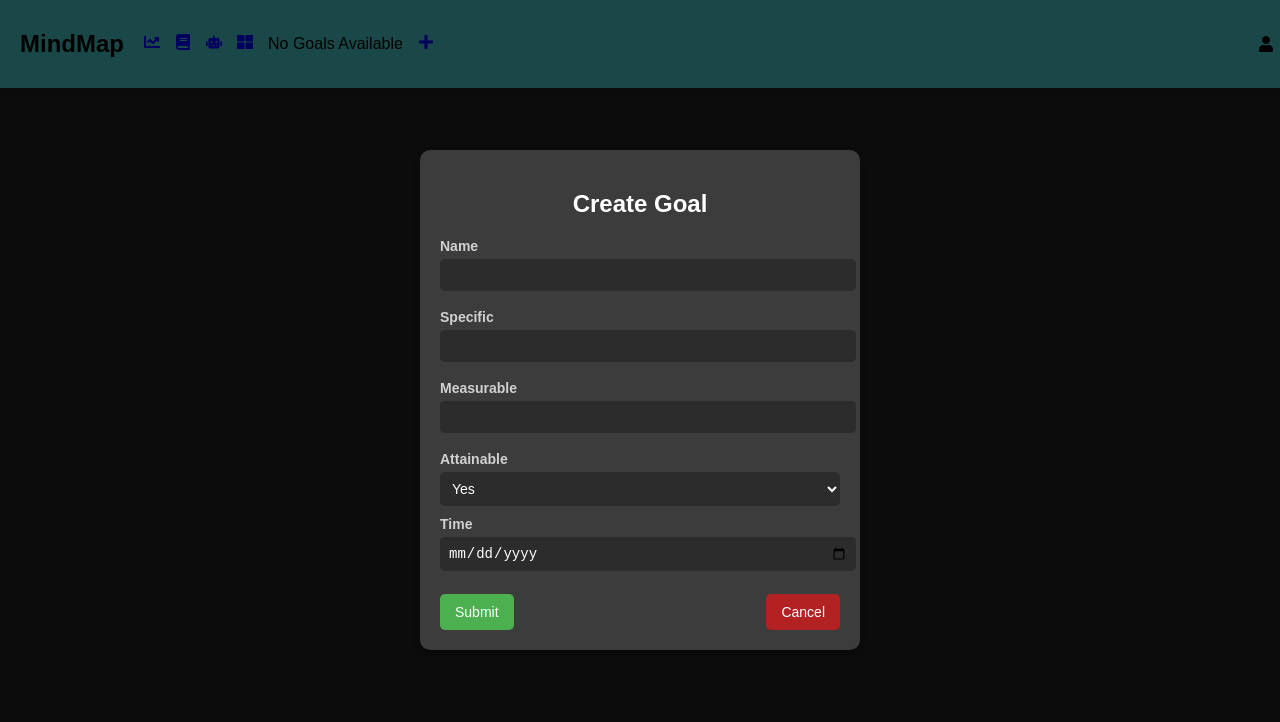
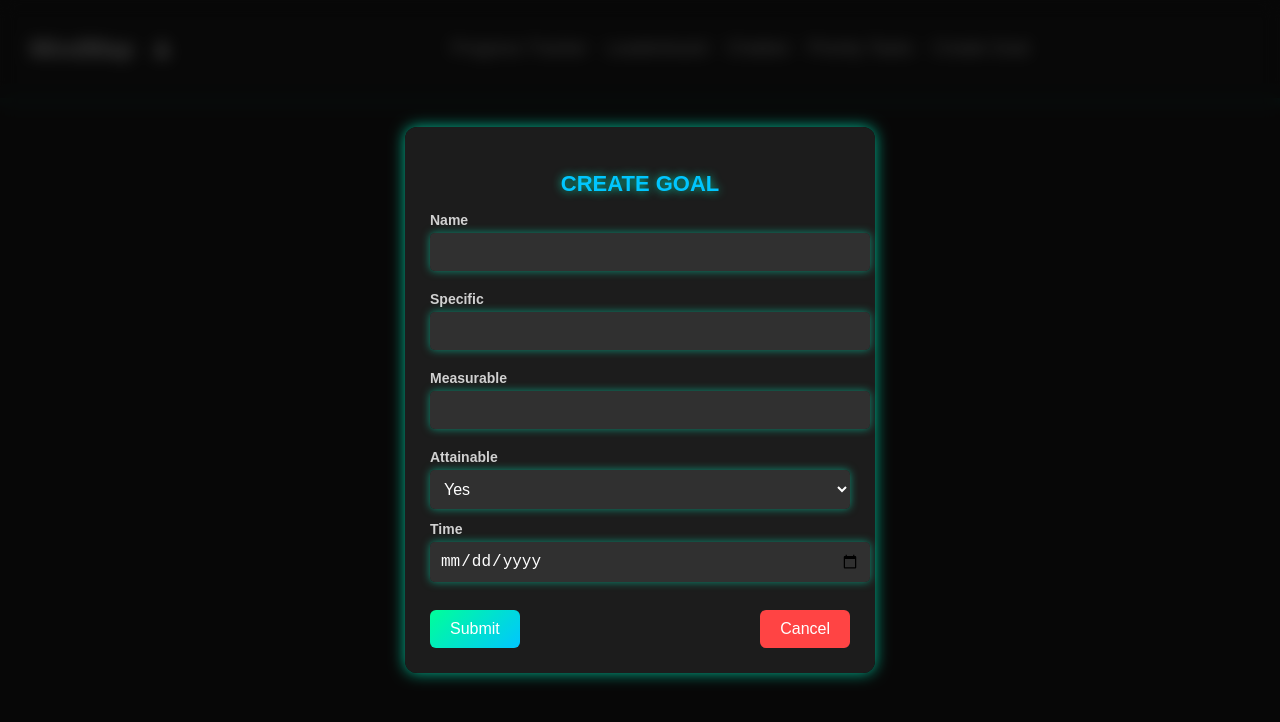
Before and after one commit to renasustek/MindMapFrontend, a React (Create React App) app: page /CreateGoal in a window 1280 px wide. Shown: the top 722 px of the page. Built offline with nearby package versions, Linux system fonts and the light colour scheme.

Commit message:
made major css changes

```diff
--- a/src/components/NavBar.js
+++ b/src/components/NavBar.js
@@ -1,27 +1,26 @@
-import React, { useState, useEffect, useContext } from "react";
+import React, { useState, useContext, useEffect } from "react";
 import { Link, useNavigate } from "react-router-dom";
-import { FaBars, FaTimes, FaChartLine, FaBook, FaPlus, FaUser, FaSignOutAlt, FaRobot, FaThLarge } from "react-icons/fa";
+import { FaBars, FaTimes, FaUser, FaSignOutAlt, FaChevronDown } from "react-icons/fa";
 import { AuthContext } from "../context/AuthContext";
-import AuthModal from "./AuthModal";
+import AuthModal from "./AuthModal"; // ✅ Import Auth Modal
 import axios from "axios";
 import "../styles/NavBar.css";
 
 const NavBar = () => {
   const { isAuthenticated, logout } = useContext(AuthContext);
+  const [menuOpen, setMenuOpen] = useState(false);
   const [showModal, setShowModal] = useState(false);
   const [goals, setGoals] = useState([]);
-  const [menuOpen, setMenuOpen] = useState(false);
-
+  const [goalDropdownOpen, setGoalDropdownOpen] = useState(false);
   const navigate = useNavigate();
 
-  // Fetch goals when user logs in
+  // Fetch Goals
   useEffect(() => {
     if (isAuthenticated) {
       axios
         .get("http://localhost:8080/goal/all", { withCredentials: true })
         .then((response) => {
           setGoals(response.data || []);
-          localStorage.setItem("goals", JSON.stringify(response.data || []));
         })
         .catch((error) => {
           console.error("Failed to fetch goals", error);
@@ -30,14 +29,6 @@ const NavBar = () => {
     }
   }, [isAuthenticated]);
 
-  // Restore goals from localStorage on page load
-  useEffect(() => {
-    const savedGoals = localStorage.getItem("goals");
-    if (savedGoals) {
-      setGoals(JSON.parse(savedGoals));
-    }
-  }, []);
-
   const handleGoalClick = (goal) => {
     navigate(`/goal/${goal.uuid}/${goal.kanbanBoardId}/${goal.specificSteps}/${goal.measureProgress}/${goal.isGoalRealistic}/${goal.dueDate}/${goal.completedDate}`);
   };
@@ -45,94 +36,87 @@ const NavBar = () => {
   return (
     <>
       <nav className="navbar">
-        {/* Left Section: Logo + Navigation Links */}
+        {/* Left Section */}
         <div className="nav-left">
           <div className="logo"></div>
           <h1>MindMap</h1>
+        </div>
 
+        {/* User Section */}
+        <div className="user-section">
+          <FaUser onClick={() => setShowModal(true)} title="Login/Register" />
+          {isAuthenticated && (
+            <FaSignOutAlt onClick={() => logout()} className="cursor-pointer" title="Logout" />
+          )}
+        </div>
+
+        {/* Navigation Links */}
         <div className="nav-links">
-            <Link to="/progressTracker"><FaChartLine /></Link>
-            <Link to="/leaderboard"><FaBook /></Link>
-            <Link to="/chatbot"><FaRobot title="Chatbot" /></Link>
-            <Link to="/PriorityTasks"><FaThLarge title="PriorityTasks" /></Link>
+          <Link to="/progressTracker">Progress Tracker</Link>
+          <Link to="/leaderboard">Leaderboard</Link>
+          <Link to="/chatbot">Chatbot</Link>
+          <Link to="/PriorityTasks">Priority Tasks</Link>
+          <Link to="/CreateGoal">Create Goal</Link>
 
-            <div className="goal-buttons">
+          {/* 🎯 Goals Dropdown */}
+          {isAuthenticated && (
+            <div className="goal-dropdown">
+              <button className="goal-dropdown-btn" onClick={() => setGoalDropdownOpen(!goalDropdownOpen)}>
+                Goals <FaChevronDown />
+              </button>
+              {goalDropdownOpen && (
+                <div className="goal-dropdown-content">
                   {goals.length > 0 ? (
                     goals.map((goal) => (
                       <button key={goal.uuid} onClick={() => handleGoalClick(goal)} className="goal-btn">
-                    GOAL
+                        {goal.name || "Goal"}
                       </button>
                     ))
                   ) : (
-                <p>No Goals Available</p>
+                    <p className="no-goals">No Goals Available</p>
+                  )}
+                </div>
+              )}
+            </div>
           )}
         </div>
 
-            <Link to="/CreateGoal"><FaPlus title="CreateGoal" /></Link>
-          </div>
-        </div>
-
-        {/* Right Section: Login & Logout */}
-        <div className="user-section">
-          <FaUser onClick={() => setShowModal(true)} className="cursor-pointer" title="Login/Register" />
-          <FaSignOutAlt
-            onClick={() => {
-              logout();
-              setGoals([]);
-              localStorage.removeItem("goals");
-            }}
-            className="cursor-pointer"
-            title="Logout"
-          />
-        </div>
-
-        {/* Hamburger Menu (Mobile) */}
+        {/* Mobile Menu Icon */}
         <div className="menu-icon" onClick={() => setMenuOpen(!menuOpen)}>
           {menuOpen ? <FaTimes /> : <FaBars />}
         </div>
+      </nav>
 
-        {/* Mobile Navigation Menu */}
+      {/* Mobile Menu */}
       {menuOpen && (
         <div className="mobile-menu">
-            <div className="mobile-menu-content">
-            <div className="menu-icon" onClick={() => setMenuOpen(!menuOpen)}>
-          {menuOpen ? <FaTimes /> : <FaBars />}
-        </div>
           <Link to="/progressTracker" onClick={() => setMenuOpen(false)}>Progress Tracker</Link>
           <Link to="/leaderboard" onClick={() => setMenuOpen(false)}>Leaderboard</Link>
           <Link to="/chatbot" onClick={() => setMenuOpen(false)}>Chatbot</Link>
           <Link to="/PriorityTasks" onClick={() => setMenuOpen(false)}>Priority Tasks</Link>
           <Link to="/CreateGoal" onClick={() => setMenuOpen(false)}>Create Goal</Link>
-              <div className="goal-buttons">
-              {goals.length > 0 ? (
-                goals.map((goal) => (
+
+          {/* 🎯 Mobile Goals Dropdown */}
+          {isAuthenticated && (
+            <div className="mobile-goal-dropdown">
+              <button className="goal-dropdown-btn" onClick={() => setGoalDropdownOpen(!goalDropdownOpen)}>
+                Goals <FaChevronDown />
+              </button>
+              {goalDropdownOpen && (
+                <div className="goal-dropdown-content">
+                  {goals.map((goal) => (
                     <button key={goal.uuid} onClick={() => handleGoalClick(goal)} className="goal-btn">
-                    GOAL
+                      {goal.name || "Goal"}
                     </button>
-                ))
-              ) : (
-                <p>No Goals Available</p>
+                  ))}
+                </div>
               )}
             </div>
-              {/* User Section inside Mobile Menu */}
-              <div className="mobile-user-section">
-                <FaUser onClick={() => { setShowModal(true); setMenuOpen(false); }} className="cursor-pointer" title="Login/Register" />
-                <FaSignOutAlt
-                  onClick={() => {
-                    logout();
-                    setGoals([]);
-                    localStorage.removeItem("goals");
-                    setMenuOpen(false);
-                  }}
-                  className="cursor-pointer"
-                  title="Logout"
-                />
-              </div>
-            </div>
+          )}
         </div>
       )}
-      </nav>
 
+      {/* ✅ Auth Modal */}
       {showModal && <AuthModal closeModal={() => setShowModal(false)} />}
     </>
   );
--- a/src/pages/CreateGoal.js
+++ b/src/pages/CreateGoal.js
@@ -56,7 +56,10 @@ const CreateGoal = () => {
                     <input type="date" value={dueDate} onChange={(e) => setDueDate(e.target.value)} required />
 
                     <div className="button-group">
-                        <button type="submit">Submit</button>
+                        <Link to="/">
+                            <button type="submit">Submit</button>
+                        </Link>
+
                         <Link to="/">
                             <button type="button">Cancel</button>
                         </Link>
--- a/src/pages/PriorityTasks.js
+++ b/src/pages/PriorityTasks.js
@@ -1,6 +1,6 @@
 import React, { useState, useEffect } from "react";
 import axios from "axios";
-import "../styles/PriorityTasks.css"; // Add styles if needed
+import "../styles/PriorityTasks.css";
 
 const PriorityTasks = () => {
   const [tasks, setTasks] = useState([]);
--- a/src/styles/CreateGoal.css
+++ b/src/styles/CreateGoal.css
@@ -1,81 +1,130 @@
-/* Center the modal with overlay */
+/* 🟢 Full-Screen Dimmed Overlay */
 .overlay {
   position: fixed;
   top: 0;
   left: 0;
   width: 100%;
   height: 100%;
-    background: rgba(0, 0, 0, 0.6); /* Dimmed background */
+  background: rgba(0, 0, 0, 0.75); /* Darker overlay */
   display: flex;
   justify-content: center;
   align-items: center;
   z-index: 1000;
+  backdrop-filter: blur(8px);
 }
 
-  /* Style the modal box */
+/* 🔷 Futuristic Modal Box */
 .modal {
-    background: #3c3c3c;
-    padding: 20px;
-    border-radius: 10px;
-    width: 400px;
-    box-shadow: 0px 4px 10px rgba(0, 0, 0, 0.3);
+  background: rgba(30, 30, 30, 0.95);
+  padding: 25px;
+  border-radius: 12px;
+  width: 420px;
+  box-shadow: 0px 0px 15px rgba(0, 255, 204, 0.7);
   color: white;
   text-align: center;
+  transition: transform 0.3s ease-in-out, box-shadow 0.3s ease-in-out;
 }
 
-  /* Form label styling */
+/* 🔥 Hover Effect */
+.modal:hover {
+  transform: scale(1.02);
+  box-shadow: 0px 0px 20px rgba(0, 255, 204, 1);
+}
+
+/* 🎯 Title */
+.modal h2 {
+  font-size: 22px;
+  margin-bottom: 15px;
+  text-transform: uppercase;
+  color: #00c6ff;
+  text-shadow: 0px 0px 10px rgba(0, 255, 204, 0.8);
+}
+
+/* 📜 Form Labels */
 .modal label {
   display: block;
   font-size: 14px;
   font-weight: bold;
-    margin-top: 10px;
+  margin-top: 12px;
   text-align: left;
   color: #d1d1d1;
 }
 
-  /* Input fields styling */
+/* 🟢 Form Input & Select Fields */
 .modal input,
 .modal select {
   width: 100%;
-    padding: 8px;
+  padding: 10px;
   margin-top: 5px;
   border-radius: 5px;
   border: none;
-    background: #2c2c2c;
+  background: rgba(50, 50, 50, 0.9);
   color: white;
-    font-size: 14px;
+  font-size: 16px;
+  outline: none;
+  box-shadow: 0px 0px 8px rgba(0, 255, 204, 0.5);
+  transition: 0.3s ease-in-out;
 }
 
-  /* Button group for submit and cancel */
+/* 🟡 Input Fields Hover & Focus */
+.modal input:focus,
+.modal select:focus {
+  background: rgba(70, 70, 70, 1);
+  box-shadow: 0px 0px 12px rgba(0, 255, 204, 1);
+}
+
+/* 🎯 Button Group */
 .button-group {
   display: flex;
   justify-content: space-between;
-    margin-top: 15px;
+  margin-top: 20px;
 }
 
-  /* Buttons styling */
-  .button-group button {
-    padding: 10px 15px;
+/* ✅ Submit Button */
+.button-group button[type="submit"] {
+  background: linear-gradient(135deg, #00ff99, #00c6ff);
+  color: white;
+  font-size: 16px;
+  padding: 10px 20px;
   border: none;
+  border-radius: 6px;
   cursor: pointer;
-    border-radius: 5px;
-    font-size: 14px;
+  transition: 0.3s ease-in-out;
 }
 
-  .button-group button[type="submit"] {
-    background: #4caf50;
-    color: white;
+/* ✅ Hover Effect */
+.button-group button[type="submit"]:hover {
+  background: linear-gradient(135deg, #00c6ff, #00ff99);
+  box-shadow: 0px 0px 10px rgba(0, 255, 204, 0.8);
 }
 
-  .button-group button[type="submit"]:hover {
-    background: #45a049;
+/* ❌ Cancel Button */
+.button-group button[type="button"] {
+  background: #ff4444;
+  color: white;
+  font-size: 16px;
+  padding: 10px 20px;
+  border: none;
+  border-radius: 6px;
+  cursor: pointer;
+  transition: 0.3s ease-in-out;
 }
 
-  .button-group button[type="button"] {
-    background: #b22222;
-    color: white;
+/* ❌ Hover Effect */
+.button-group button[type="button"]:hover {
+  background: #cc0000;
+  box-shadow: 0px 0px 10px rgba(255, 69, 69, 0.8);
 }
 
-  .button-group button[type="button"]:hover {
-    background: #a11c1c;
+/* 📱 Mobile-Friendly Adjustments */
+@media screen and (max-width: 768px) {
+  .modal {
+      width: 90%;
+      padding: 20px;
   }
+
+  .button-group {
+      flex-direction: column;
+      gap: 10px;
+  }
+}
--- a/src/styles/NavBar.css
+++ b/src/styles/NavBar.css
@@ -1,78 +1,95 @@
-/* Base Navbar Styles */
+/* 🚀 Navbar Base */
 .navbar {
   width: 100%;
-  background-color: #40b4b4;
-  color: black;
+  background: rgba(34, 34, 34, 0.7);
+  backdrop-filter: blur(10px);
+  color: white;
   display: flex;
   align-items: center;
-  justify-content: space-between;
-  padding: 10px 20px;
-  box-shadow: 0 4px 6px rgba(0, 0, 0, 0.1);
+  justify-content: space-between; /* ✅ This ensures spacing */
+  padding: 15px 30px;
+  box-shadow: 0px 4px 10px rgba(0, 255, 204, 0.2);
   position: fixed;
   top: 0;
   left: 0;
   right: 0;
-  z-index: 50;
+  z-index: 100;
 }
 
-/* Left Section: Logo + Navigation Links */
+/* 🏆 Left Section */
 .nav-left {
   display: flex;
   align-items: center;
 }
 
+/* Centering nav items */
 .nav-links {
   display: flex;
   align-items: center;
-  gap: 15px;
-  margin-left: 20px;
+  justify-content: center; /* ✅ Centers items */
+  flex-grow: 1; /* ✅ Allows spacing to be even */
+  gap: 18px;
 }
 
-/* Right Section: User Auth */
+.nav-links a, .auth-link {
+  color: white;
+  text-decoration: none;
+  font-size: 18px;
+  font-weight: 500;
+  transition: 0.3s ease-in-out;
+  position: relative;
+  cursor: pointer;
+}
+
+.nav-links a:hover, .auth-link:hover {
+  color: #00ffcc;
+  text-shadow: 0px 0px 10px rgba(0, 255, 204, 0.8);
+}
+
+/* ✨ Neon Hover Effect */
+.nav-links a::after, .auth-link::after {
+  content: "";
+  width: 0%;
+  height: 2px;
+  background: #00ffcc;
+  position: absolute;
+  bottom: -5px;
+  left: 0;
+  transition: width 0.3s ease-in-out;
+}
+
+.nav-links a:hover::after, .auth-link:hover::after {
+  width: 100%;
+}
+
+/* 🧑‍💻 User Section (Fixing alignment) */
 .user-section {
   display: flex;
+  padding-left: 20px;
   align-items: center;
-  gap: 10px;
+  gap: 12px;
+  margin-left: auto; /* ✅ Pushes it to the right */
 }
 
-/* Mobile Menu Icon */
+.user-section i {
+  font-size: 22px;
+  cursor: pointer;
+  transition: 0.3s ease-in-out;
+}
+
+.user-section i:hover {
+  color: #00ffcc;
+  text-shadow: 0px 0px 8px rgba(0, 255, 204, 0.8);
+}
+
+/* 📱 Mobile Menu */
 .menu-icon {
   display: none;
   font-size: 28px;
   cursor: pointer;
 }
 
-/* Mobile Menu Styles */
-.mobile-menu {
-  position: fixed;
-  top: 0;
-  right: 0;
-  width: 250 px;
-  height: 100vh;
-  background-color: #40b4b4;
-  box-shadow: -2px 0 5px rgba(0, 0, 0, 0.2);
-  display: flex;
-  flex-direction: column;
-  align-items: center;
-  padding-top: 50px;
-  transition: transform 0.3s ease-in-out;
-}
-
-.mobile-menu-content a {
-  color: black;
-  text-decoration: none;
-  font-size: 18px;
-  margin: 15px 0;
-  display: block;
-}
-
-.mobile-user-section {
-  margin-top: 20px;
-  display: flex;
-  flex-direction: column;
-  align-items: center;
-}
-
+/* 📱 Responsive */
 @media screen and (max-width: 768px) {
   .nav-links {
       display: none;
@@ -81,4 +98,114 @@
   .menu-icon {
       display: block;
   }
+
+  .mobile-menu {
+      display: flex;
+      flex-direction: column;
+      position: absolute;
+      top: 0;
+      right: 0;
+      width: 250px;
+      height: 100vh;
+      background: rgba(34, 34, 34, 0.95);
+      box-shadow: -2px 0 5px rgba(0, 0, 0, 0.2);
+      text-align: center;
+      padding-top: 50px;
+      transition: 0.3s ease-in-out;
+  }
+
+  .mobile-menu a {
+      color: white;
+      font-size: 18px;
+      padding: 12px;
+      text-decoration: none;
+      display: block;
+      transition: 0.3s ease-in-out;
+  }
+
+  .mobile-menu a:hover {
+      color: #00ffcc;
+  }
 }
+/* 🎯 Goal Dropdown */
+.goal-dropdown {
+  position: relative;
+  display: inline-block;
+}
+
+/* 🔽 Dropdown Button */
+.goal-dropdown-btn {
+  background: linear-gradient(135deg, #00c6ff, #0072ff);
+  color: white;
+  font-size: 16px;
+  font-weight: bold;
+  border: none;
+  border-radius: 6px;
+  cursor: pointer;
+  padding: 10px 15px;
+  display: flex;
+  align-items: center;
+  gap: 8px;
+  transition: 0.3s ease-in-out;
+}
+
+.goal-dropdown-btn:hover {
+  background: linear-gradient(135deg, #0072ff, #00c6ff);
+  box-shadow: 0px 0px 15px rgba(0, 255, 204, 0.8);
+}
+
+/* 🔽 Dropdown Content */
+.goal-dropdown-content {
+  position: absolute;
+  top: 100%;
+  left: 0;
+  background: #1e1e1e;
+  box-shadow: 0px 4px 10px rgba(0, 255, 204, 0.5);
+  border-radius: 6px;
+  padding: 10px;
+  min-width: 150px;
+  display: flex;
+  flex-direction: column;
+  gap: 10px;
+  z-index: 200;
+}
+
+/* 🏆 Goal Button */
+.goal-btn {
+  background: linear-gradient(135deg, #00c6ff, #0072ff);
+  color: white;
+  font-size: 14px;
+  font-weight: bold;
+  border: none;
+  border-radius: 6px;
+  cursor: pointer;
+  padding: 8px 12px;
+  transition: 0.3s ease-in-out;
+  text-align: center;
+}
+
+.goal-btn:hover {
+  background: linear-gradient(135deg, #0072ff, #00c6ff);
+  box-shadow: 0px 0px 10px rgba(0, 255, 204, 0.8);
+}
+
+/* 📱 Mobile Dropdown */
+.mobile-goal-dropdown {
+  display: flex;
+  flex-direction: column;
+  gap: 10px;
+}
+
+/* 📱 Responsive */
+@media screen and (max-width: 768px) {
+  .goal-dropdown {
+    display: block;
+  }
+
+  .goal-dropdown-content {
+    position: relative;
+    top: unset;
+    left: unset;
+    width: 100%;
+  }
+}
```
Also changed, not shown: src/components/AuthModal.js (+3 -4 lines), src/styles/AuthModal.css (+74 -22 lines), src/styles/PriorityTasks.css (+55 -18 lines). Lines whose indentation alone changed are shown as unchanged.
